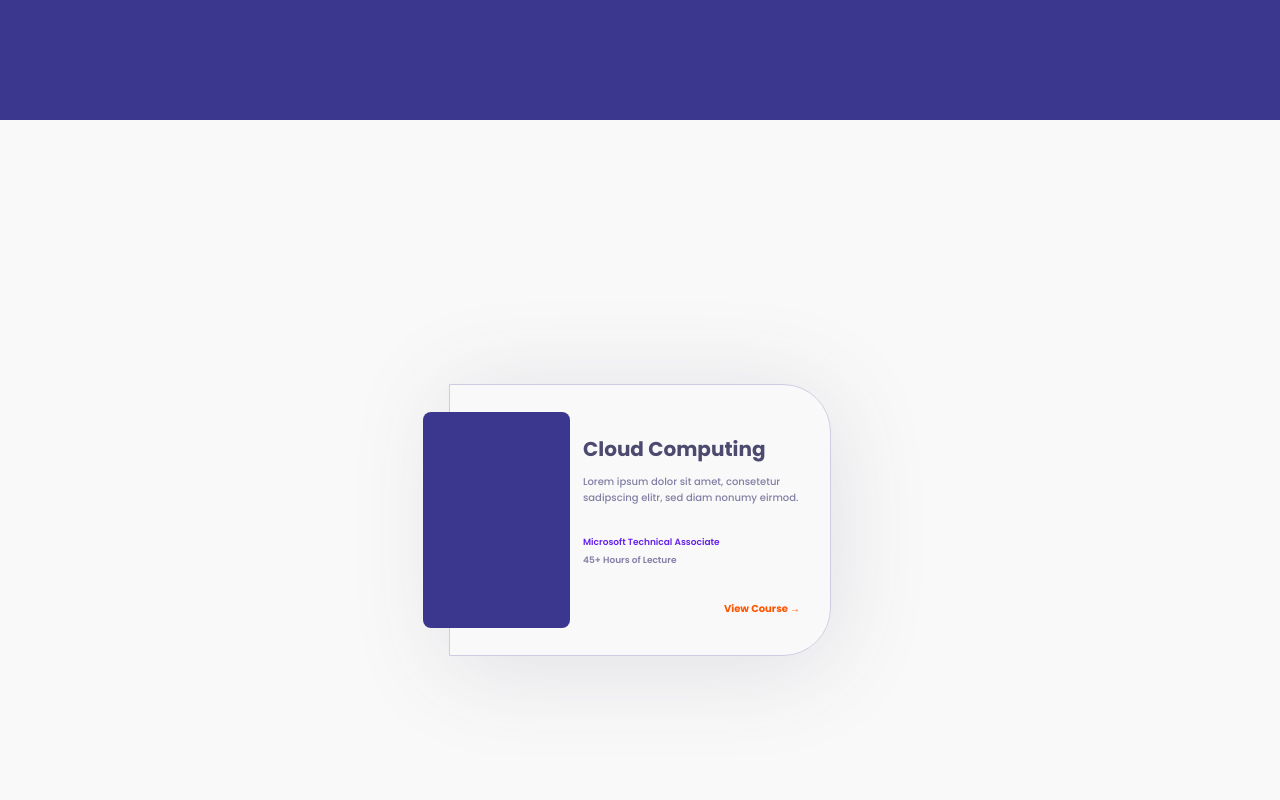
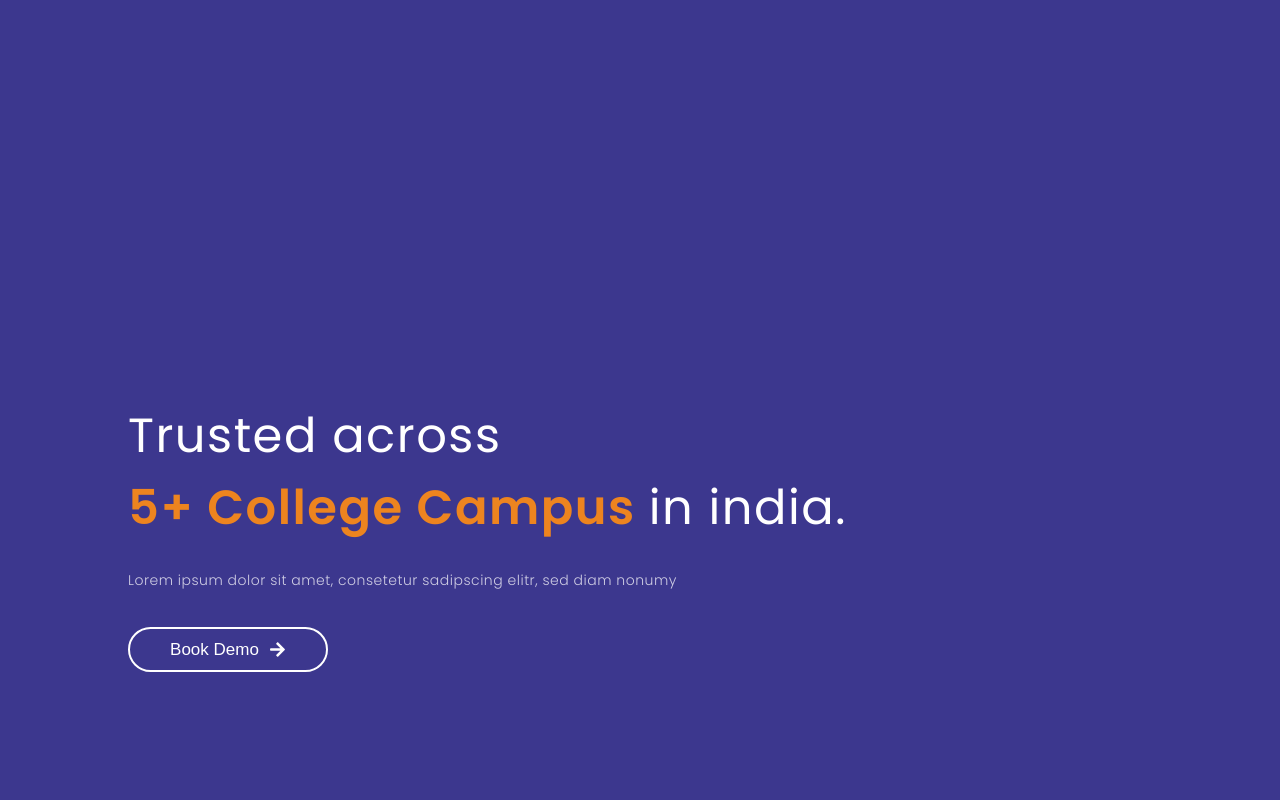
Before and after one commit to divyashasinha23/Floxus_website, a React (Create React App) app in the folder frontend/: page / in a window 1280 px wide. Shown: the part 680-1480 px from the top of the page. Built offline with nearby package versions, Linux system fonts and the light colour scheme.

Commit message:
campus component added

```diff
--- a/frontend/package.json
+++ b/frontend/package.json
@@ -11,7 +11,7 @@
     "react": "^17.0.1",
     "react-dom": "^17.0.1",
     "react-icons": "^4.1.0",
-    "react-scripts": "4.0.0",
+    "react-scripts": "^4.0.0",
     "web-vitals": "^0.2.4"
   },
   "scripts": {
--- a/frontend/src/App.js
+++ b/frontend/src/App.js
@@ -1,10 +1,13 @@
+import CampusSection from './components/CampusSection/CampusSection';
 import CourseSection from './components/CourseSection/CourseSection';
 import HeroSection from './components/HeroSection/HeroSection';
+
 
 function App() {
   return (
     <div>
       <HeroSection />
+      <CampusSection />
       <CourseSection />
     </div>
   );
--- /dev/null
+++ b/frontend/src/components/CampusSection/CampusSection.css
@@ -0,0 +1,87 @@
+.CampusWrapper{
+    display: flex;
+    width: 100%;
+    height: 100%;
+    background-color: #3c378e;
+    justify-content: center;
+    align-items: center;
+
+}
+.CampusContainer{
+    display: flex;
+    height: 100vh;
+    width: 80%;
+    align-items: center;
+
+    @media (max-width: 496px) {
+        flex-direction: column;
+      }
+}
+.Campus_container{
+  display: flex;
+  flex-basis: 60%;
+  height: 100vh;
+  justify-content: center;
+  align-items: center;
+}
+.campusContent{
+    display: flex;
+    flex-direction: column;
+    height: 50%;
+    width: 100%;
+
+    @media (max-width: 496px) {
+        height: 80%;
+      }
+}
+.Heading{
+    font-size: 3em;
+    color: white;
+    font-weight: 400;
+    letter-spacing: 1.5px;
+    margin-bottom: 10px;
+
+    @media (max-width: 496px) {
+        font-size: 2em;
+        letter-spacing: 0;
+      }
+}
+.description{
+    color: #cecce3;
+    font-size: 14px;
+    font-weight: 300;
+    padding-right: 20%;
+    line-height: 25px;
+    letter-spacing: 0.5px;
+}
+.campusButton{
+    display: flex;
+    width: 200px;
+    height: 45px;
+    background: transparent;
+    border: 2px solid #fff;
+    border-radius: 22.5px;
+    margin-top: 20px;
+    justify-content: center;
+    align-items: center;
+    color: white;
+    font-size: 17px;
+    font-weight: 500;
+    cursor: pointer;
+
+  @media (max-width: 496px) {
+    height: 55px;
+  }
+}
+span{
+    color: #ed841f;
+    font-weight: 600;
+}
+.Campus_imageContainer{
+  display: flex;
+  flex-basis: 20%;
+  height: 100vh;
+
+
+
+}
--- /dev/null
+++ b/frontend/src/components/CampusSection/CampusSection.js
@@ -0,0 +1,35 @@
+import React from 'react';
+import * as FaIcons from 'react-icons/fa';
+import './CampusSection.css';
+
+function CampusSection() {
+    return (
+        <>
+        <div className ="CampusWrapper">
+        <div className = "CampusContainer">
+            <div className ="Campus_conatiner">
+                <div className="campusContent">
+                    <h1 className="Heading">
+                        Trusted across<br></br>
+                        <span> 5+ College Campus </span>
+                        in india.
+                    </h1>
+                    <p className="description">
+                    Lorem ipsum dolor sit amet, consetetur sadipscing elitr, sed
+                    diam nonumy
+                    </p>
+                    <button className="campusButton">Book Demo
+                    <FaIcons.FaArrowRight style={{ marginLeft: '10px' }} />
+                    </button>
+                </div>
+            </div>
+            <div class="Campus_imageContainer"></div>
+        </div>
+        </div>
+
+
+        </>
+    )
+}
+
+export default CampusSection
```
Also changed, not shown: package.json (+11 -2 lines), 1 other file (tests, documents, lock files or other folders).
